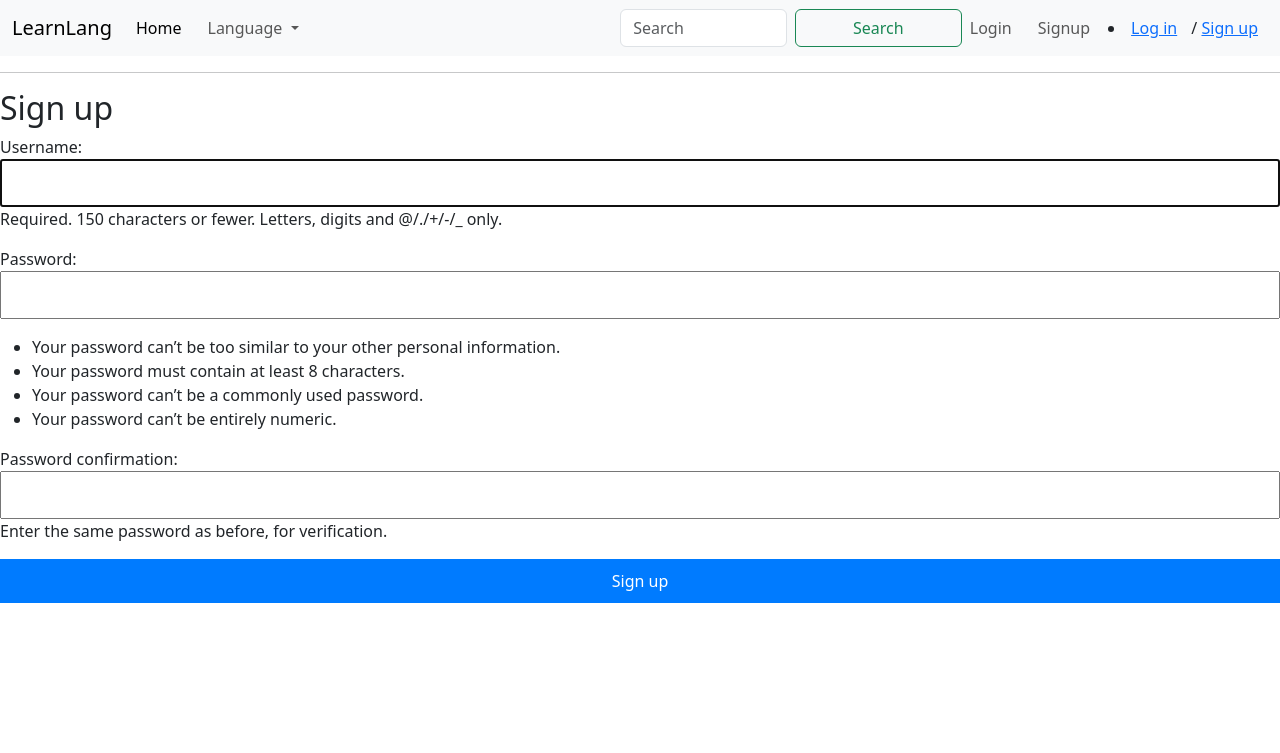
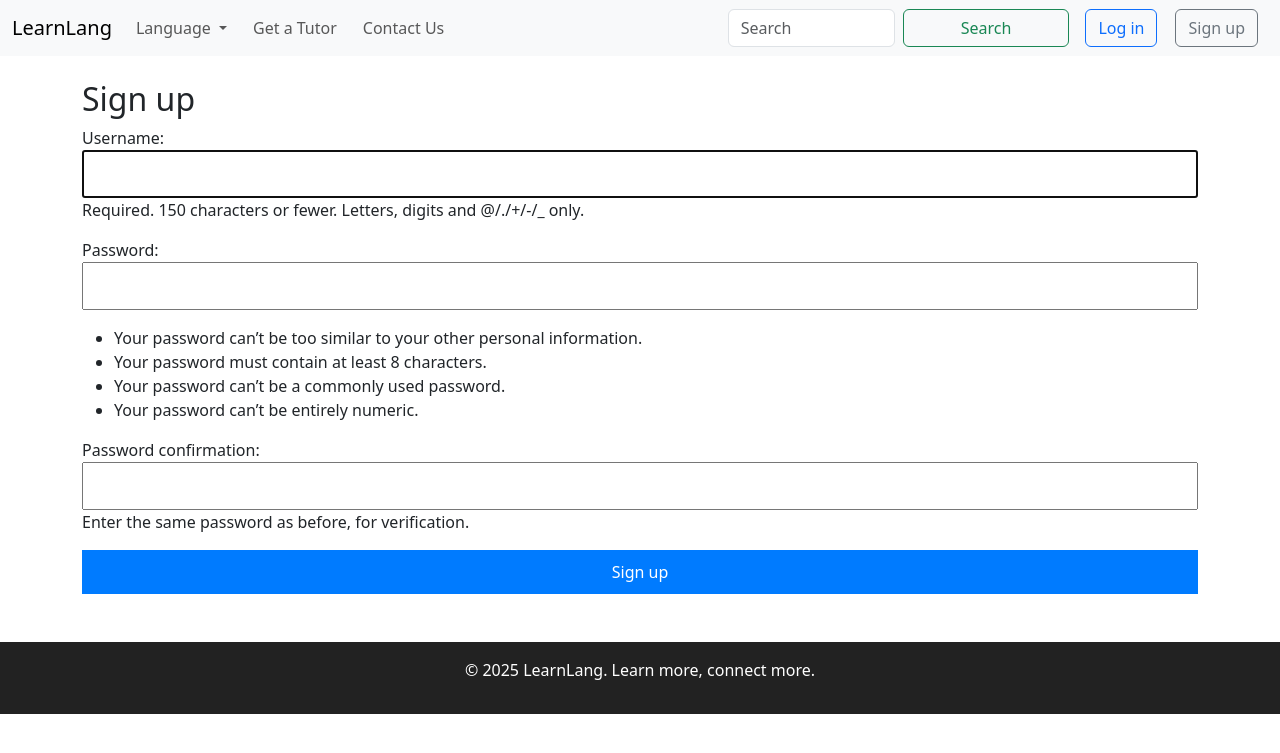
Before and after one commit to mairima/learnlang, a Django app: page /accounts/signup/ in a window 1280 px wide. Shown: the top 753 px of the page. Run offline with Django 4.2, Linux system fonts and the light colour scheme.

Commit message:
Add basel, home, english, tutor.html & link all to base, Adapt urls, views, settings file

```diff
--- a/languages/templates/accounts/login.html
+++ b/languages/templates/accounts/login.html
@@ -1,4 +1,5 @@
-{% extends 'base.html' %}
+{% extends 'home.html' %}
+
 
 {% block content %}
     <h2>Login</h2>
--- a/languages/templates/accounts/signup.html
+++ b/languages/templates/accounts/signup.html
@@ -1,4 +1,4 @@
-{% extends 'base.html' %}
+{% extends 'home.html' %}
 
 {% block content %}
     <h2>Sign up</h2>
--- a/languages/templates/base.html
+++ b/languages/templates/base.html
@@ -3,65 +3,59 @@
 <html lang="en">
 <head>
   <meta charset="UTF-8">
-    <title>Language Learning</title>
+  <title>{% block title %}LearnLang{% endblock %}</title>
   <link rel="stylesheet" href="{% static 'css/style.css' %}">
   <link rel="stylesheet" href="https://cdn.jsdelivr.net/npm/bootstrap@5.3.3/dist/css/bootstrap.min.css">
 </head>
 <body>
-    <!-- <h1>Language Learning </h1><! -->
-   <!-- <nav><a href="/">Home</a> | <a href="{% url 'language_create' %}">Add Language</a></nav> -->
   <nav class="navbar navbar-expand-lg bg-body-tertiary">
     <div class="container-fluid">
-    <a class="navbar-brand" href="#">LearnLang</a>
-    <button class="navbar-toggler" type="button" data-bs-toggle="collapse" data-bs-target="#navbarSupportedContent" aria-controls="navbarSupportedContent" aria-expanded="false" aria-label="Toggle navigation">
+      <a class="navbar-brand" href="{% url 'home' %}">LearnLang</a>
+      <button class="navbar-toggler" type="button" data-bs-toggle="collapse" data-bs-target="#navbarSupportedContent">
         <span class="navbar-toggler-icon"></span>
       </button>
       <div class="collapse navbar-collapse" id="navbarSupportedContent">
         <ul class="navbar-nav me-auto mb-2 mb-lg-0">
-        <li class="nav-item">
-          <a class="nav-link active" aria-current="page" href="#">Home</a>
-        </li>
-
           <li class="nav-item dropdown">
-          <a class="nav-link dropdown-toggle" href="#" role="button" data-bs-toggle="dropdown" aria-expanded="false">
+            <a class="nav-link dropdown-toggle {% if request.path == '/english/' %}active{% endif %}" href="#" id="navbarDropdown" role="button" data-bs-toggle="dropdown" aria-expanded="false">
               Language
             </a>
-          <ul class="dropdown-menu">
-            <li><a class="dropdown-item" href="#">English</a></li>
-            <li><a class="dropdown-item" href="#">German</a></li>
-            <li><hr class="dropdown-divider"></li>
-            <li><a class="dropdown-item" href="#">Arabic</a></li>
-            <li><a class="dropdown-item" href="#">Chinese</a></li>
+            <ul class="dropdown-menu" aria-labelledby="navbarDropdown">
+              <li><a class="dropdown-item" href="{% url 'english' %}">Start Learning English →</a></li>
             </ul>
+          </li>
+          <li class="nav-item">
+            <a class="nav-link" href="#">Get a Tutor</a>
+          </li>
+          <li class="nav-item">
+            <a class="nav-link" href="#">Contact Us</a>
           </li>
         </ul>
         <form class="d-flex" role="search">
-        <input class="form-control me-2" type="search" placeholder="Search" aria-label="Search"/>
+          <input class="form-control me-2" type="search" placeholder="Search">
           <button class="btn btn-outline-success" type="submit">Search</button>
         </form>
-      <ul class="navbar-nav">
-       <li class="nav-item">
-          <a class="nav-link" href="#">Login</a>
-        </li>
-        <li class="nav-item">
-          <a class="nav-link" href="#">Signup</a>
-        </li>
-         </ul>
-
-         <li>
         {% if user.is_authenticated %}
-    <a href="{% url 'logout' %}">Log out</a>
+        <form method="post" action="{% url 'logout' %}" class="ms-3">
+          {% csrf_token %}
+          <button class="btn btn-outline-danger" type="submit">Logout</button>
+        </form>
         {% else %}
-    <a href="{% url 'login' %}">Log in</a> /
-    <a href="{% url 'signup' %}">Sign up</a>
+        <a href="{% url 'login' %}" class="btn btn-outline-primary ms-3">Log in</a>
+        <a href="{% url 'signup' %}" class="btn btn-outline-secondary ms-2">Sign up</a>
         {% endif %}
-</li>
       </div>
     </div>
   </nav>
 
-    <hr>
+  <main class="container mt-4">
     {% block content %}{% endblock %}
+  </main>
+
+  <footer class="text-center mt-5 mb-3">
+    <p>&copy; 2025 LearnLang. Learn more, connect more.</p>
+  </footer>
+
   <script src="https://cdn.jsdelivr.net/npm/bootstrap@5.3.3/dist/js/bootstrap.bundle.min.js"></script>
 </body>
 </html>
--- a/languages/templates/home.html
+++ b/languages/templates/home.html
@@ -1,67 +1,62 @@
+{% extends 'base.html' %}
 {% load static %}
-<!DOCTYPE html>
-<html lang="en">
-<head>
-    <meta charset="UTF-8">
-    <title>Language Learning</title>
-    <link rel="stylesheet" href="{% static 'css/style.css' %}">
-    <link rel="stylesheet" href="https://cdn.jsdelivr.net/npm/bootstrap@5.3.3/dist/css/bootstrap.min.css">
-</head>
-<body>
-    <!-- <h1>Language Learning </h1><! -->
-   <!-- <nav><a href="/">Home</a> | <a href="{% url 'language_create' %}">Add Language</a></nav> -->
-    <nav class="navbar navbar-expand-lg bg-body-tertiary">
-  <div class="container-fluid">
-    <a class="navbar-brand" href="#">LearnLang</a>
-    <button class="navbar-toggler" type="button" data-bs-toggle="collapse" data-bs-target="#navbarSupportedContent" aria-controls="navbarSupportedContent" aria-expanded="false" aria-label="Toggle navigation">
-      <span class="navbar-toggler-icon"></span>
-    </button>
-    <div class="collapse navbar-collapse" id="navbarSupportedContent">
-      <ul class="navbar-nav me-auto mb-2 mb-lg-0">
-        <li class="nav-item">
-          <a class="nav-link active" aria-current="page" href="#">Home</a>
-        </li>
 
-        <li class="nav-item dropdown">
-          <a class="nav-link dropdown-toggle" href="#" role="button" data-bs-toggle="dropdown" aria-expanded="false">
-           Language
-          </a>
-          <ul class="dropdown-menu">
-            <li><a class="dropdown-item" href="#">English</a></li>
-            <li><a class="dropdown-item" href="#">German</a></li>
-            <li><hr class="dropdown-divider"></li>
-            <li><a class="dropdown-item" href="#">Arabic</a></li>
-            <li><a class="dropdown-item" href="#">Chinese</a></li>
-          </ul>
-        </li>
-      </ul>
-      <form class="d-flex" role="search">
-        <input class="form-control me-2" type="search" placeholder="Search" aria-label="Search"/>
-        <button class="btn btn-outline-success" type="submit">Search</button>
-      </form>
-      <ul class="navbar-nav">
-       <li class="nav-item">
-          <a class="nav-link" href="#">Login</a>
-        </li>
-        <li class="nav-item">
-          <a class="nav-link" href="#">Signup</a>
-        </li>
-         </ul>
+{% block title %}LearnLang – Home{% endblock %}
 
-         <li>
-          {% if user.is_authenticated %}
-    <a href="{% url 'logout' %}">Log out</a>
-{% else %}
-    <a href="{% url 'login' %}">Log in</a> /
-    <a href="{% url 'signup' %}">Sign up</a>
-{% endif %}
-</li>
+{% block content %}
+<main class="container mt-4">
+  <header>
+    <h1>Welcome to LearnLang</h1>
+    <p>Your gateway to mastering languages – starting with English</p>
+  </header>
+
+  <section>
+    <h2>Why Study Languages?</h2>
+    <p>Languages are more than just communication tools — they’re keys to new cultures, careers, and opportunities. Learning a language improves your memory, boosts confidence, and connects you to people across the world.</p>
+  </section>
+
+  <section>
+    <h2>Why Study English?</h2>
+    <p>English is the global language of business, science, and technology. It's spoken in over 100 countries and used in most international communication. Learning English gives you access to top universities, global job markets, and the internet’s largest pool of knowledge.</p>
+
+    <div class="benefits row row-cols-1 row-cols-md-2 g-4 mt-3">
+      <div class="col">
+        <div class="card h-100 text-center">
+          <img src="https://cdn-icons-png.flaticon.com/512/201/201623.png" class="card-img-top mx-auto mt-3" alt="Career Icon" style="width: 60px;">
+          <div class="card-body">
+            <h5 class="card-title">Career Boost</h5>
+            <p class="card-text">English opens doors to international careers and promotions.</p>
+          </div>
+        </div>
+      </div>
+      <div class="col">
+        <div class="card h-100 text-center">
+          <img src="https://cdn-icons-png.flaticon.com/512/197/197374.png" class="card-img-top mx-auto mt-3" alt="World Icon" style="width: 60px;">
+          <div class="card-body">
+            <h5 class="card-title">Travel the World</h5>
+            <p class="card-text">Communicate confidently when visiting English-speaking countries.</p>
+          </div>
+        </div>
+      </div>
+      <div class="col">
+        <div class="card h-100 text-center">
+          <img src="https://cdn-icons-png.flaticon.com/512/2965/2965567.png" class="card-img-top mx-auto mt-3" alt="Education Icon" style="width: 60px;">
+          <div class="card-body">
+            <h5 class="card-title">Access Education</h5>
+            <p class="card-text">Study at top universities that require English proficiency.</p>
+          </div>
+        </div>
+      </div>
+      <div class="col">
+        <div class="card h-100 text-center">
+          <img src="https://cdn-icons-png.flaticon.com/512/2721/2721283.png" class="card-img-top mx-auto mt-3" alt="Internet Icon" style="width: 60px;">
+          <div class="card-body">
+            <h5 class="card-title">Use the Internet</h5>
+            <p class="card-text">Understand online resources, videos, and books written in English.</p>
+          </div>
+        </div>
+      </div>
     </div>
-  </div>
-</nav>
-
-    <hr>
-    {% block content %}{% endblock %}
-    <script src="https://cdn.jsdelivr.net/npm/bootstrap@5.3.3/dist/js/bootstrap.bundle.min.js"></script>
-</body>
-</html>
+  </section>
+</main>
+{% endblock %}
--- a/languages/templates/languages/language_list.html
+++ b/languages/templates/languages/language_list.html
@@ -1,4 +1,4 @@
-{% extends 'languages/base.html' %}
+{% extends 'base.html' %}
 {% block content %}
 <h2>Available Languages</h2>
 <ul>
--- a/languages/urls.py
+++ b/languages/urls.py
@@ -3,17 +3,18 @@ from django.contrib.auth import views as auth_views
 from . import views
 
 urlpatterns = [
-    path('', views.language_list, name='language_list'),
-    path('create/', views.language_create, name='language_create'),
-    path('<int:pk>/', views.language_detail, name='language_detail'),
-    path('<int:pk>/edit/', views.language_update, name='language_update'),
-    path('<int:pk>/delete/', views.language_delete, name='language_delete'),
-    path('home/', views.home, name='home'),
+    path('languages/', views.language_list, name='language_list'),  # ✅ /languages/
 
-    # Auth views (these are fine, but make sure templates exist)
+    path('english/', views.english, name='english'),  # ✅ /english/
+
+    # Language CRUD
+    path('languages/create/', views.language_create, name='language_create'),
+    path('languages/<int:pk>/edit/', views.language_update, name='language_update'),
+    path('languages/<int:pk>/delete/', views.language_delete, name='language_delete'),
+    path('languages/<int:pk>/', views.language_detail, name='language_detail'),
+
+    # Auth
     path('login/', auth_views.LoginView.as_view(template_name='accounts/login.html'), name='login'),
-    path('logout/', auth_views.LogoutView.as_view(next_page='login'), name='logout'),
-
-    # Custom signup view
+    path('logout/', auth_views.LogoutView.as_view(template_name='accounts/logout.html'), name='logout'),
     path('signup/', views.signup, name='signup'),
 ]
--- a/languages/views.py
+++ b/languages/views.py
@@ -69,3 +69,6 @@ def language_delete(request, pk):
 # Home view
 def home(request):
     return render(request, 'home.html')
+# English view
+def english(request):
+    return render(request, 'english.html')
--- a/learnlang/urls.py
+++ b/learnlang/urls.py
@@ -16,12 +16,12 @@ Including another URLconf
 """
 from django.contrib import admin
 from django.urls import path, include
-from languages.views import signup, home
+from languages import views  # ✅ Add this line
 
 urlpatterns = [
-    path('admin/', admin.site.urls),
-    path('', home, name='home'),  # Homepage view
-    path('accounts/signup/', signup, name='signup'),  # Custom signup view
-    path('accounts/', include('django.contrib.auth.urls')),  # Built-in login, logout, password views
-    path('', include('languages.urls')),  # Your app's URLs (like lessons, quizzes etc.)
+    path("admin/", admin.site.urls),
+    path("accounts/signup/", views.signup, name="signup"),  # ✅ Now this works
+    path("accounts/", include("django.contrib.auth.urls")),
+    path("languages/", include("languages.urls")),
+    path("", views.home, name="home"),  # ✅ Use home view as landing page
 ]
--- a/static/css/style.css
+++ b/static/css/style.css
@@ -33,3 +33,88 @@ button {
 button:hover {
     background: #0056b3;
 }
+
+/* Add any additional styles here */
+
+
+header {
+  background-color: #005a9c;
+  color: white;
+  padding: 2rem 1rem;
+  text-align: center;
+}
+
+header h1 {
+  margin-bottom: 0.5rem;
+}
+
+.navigation ul {
+  list-style: none;
+  padding: 0;
+  margin-top: 1rem;
+  display: flex;
+  justify-content: center;
+  gap: 1rem;
+}
+
+.navigation a {
+  color: white;
+  text-decoration: none;
+  font-weight: bold;
+}
+
+.navigation a:hover {
+  text-decoration: underline;
+}
+
+/* Section layout */
+section {
+  max-width: 900px;
+  margin: 2rem auto;
+  padding: 2rem;
+  background: #fff;
+  border-radius: 8px;
+  box-shadow: 0 2px 6px rgba(0, 0, 0, 0.1);
+}
+
+section h2 {
+  color: #005a9c;
+  margin-bottom: 1rem;
+}
+
+section ul {
+  padding-left: 1.2rem;
+}
+
+section ul li {
+  margin-bottom: 0.5rem;
+}
+
+.alphabet {
+  background: #e6f0ff;
+  padding: 1rem;
+  font-size: 1.2rem;
+  letter-spacing: 0.2rem;
+  text-align: center;
+  border-radius: 6px;
+  margin-top: 1rem;
+}
+
+/* Footer */
+footer {
+  background: #222;
+  color: white;
+  text-align: center;
+  padding: 1rem;
+  margin-top: 3rem;
+}
+
+/* extra*/
+.benefits .card {
+  border: none;
+  transition: transform 0.2s;
+}
+.benefits .card:hover {
+  transform: scale(1.02);
+  box-shadow: 0 0 10px rgba(0,0,0,0.15);
+}
```
Also changed, not shown: languages/templates/english.html (added, +78 -0 lines), languages/templates/languages/index.html (added, +48 -0 lines), languages/templates/tutor.html (added, +22 -0 lines), static/images/career.png (added), static/images/education.jpg (added), static/images/internet.png (added), static/images/plane.png (added), static/images/travel.jpg (added). Lines whose indentation alone changed are shown as unchanged.
